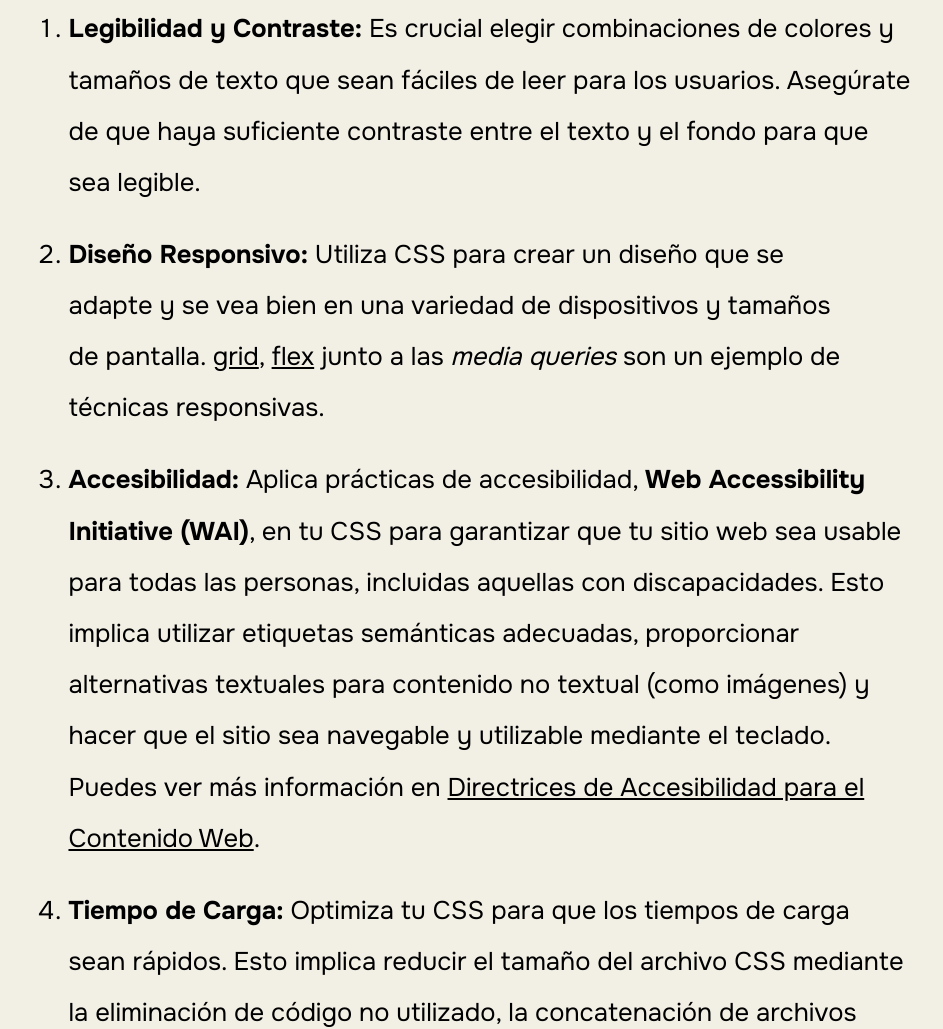
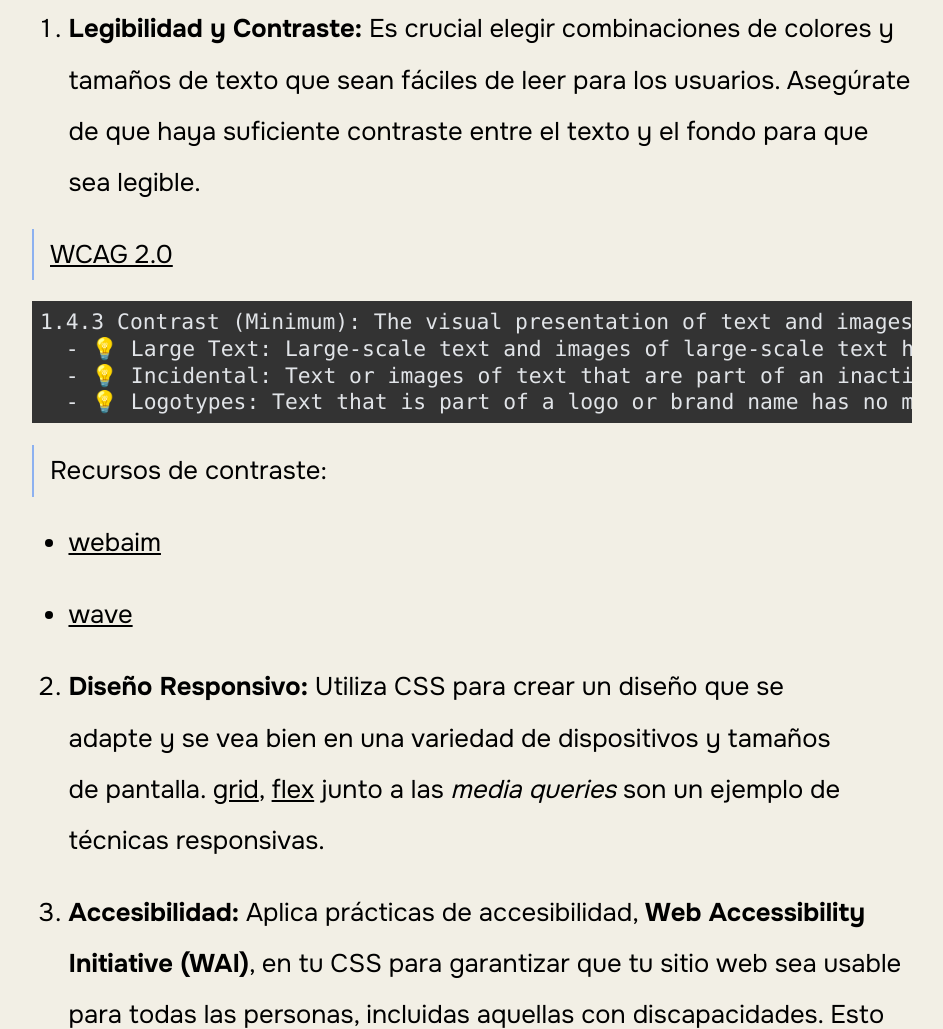
Before and after one commit to webferrol/portfolio-astro, an Astro site: page /posts/css-ux in a window 1280 px wide. Shown: the part 969-1998 px from the top of the page, without its empty margins (168-1111 px from the left). Built offline with nearby package versions, Linux system fonts and the light colour scheme; Astro itself is replaced by a stand-in of ours; code samples lack their colours.

Commit message:
Refactoring code

````diff
--- a/src/components/ui/LoadTheme.tsx
+++ b/src/components/ui/LoadTheme.tsx
@@ -38,7 +38,7 @@ export function LoadTheme() {
   }
 
   return (
-    <button onClick={handleTheme} className={styles.themeToggle}>
+    <button onClick={handleTheme} className={styles.themeToggle} aria-label="Intercambiar tema claro y oscuro">
       <svg width="1rem" xmlns="http://www.w3.org/2000/svg" viewBox="0 0 24 24">
         <path
           className={styles.sun}
--- a/src/content/posts/css-ux.md
+++ b/src/content/posts/css-ux.md
@@ -18,6 +18,20 @@ La **usabilidad en CSS** se refiere a la práctica de utilizar CSS de manera efe
 Aquí hay algunas consideraciones importantes sobre usabilidad en CSS:
 
 1. **Legibilidad y Contraste:** Es crucial elegir combinaciones de colores y tamaños de texto que sean fáciles de leer para los usuarios. Asegúrate de que haya suficiente contraste entre el texto y el fondo para que sea legible.
+
+[WCAG 2.0](https://www.w3.org/TR/WCAG20/#visual-audio-contrast-contrast)
+```
+1.4.3 Contrast (Minimum): The visual presentation of text and images of text has a contrast ratio of at least **4.5:1**, except for the following: (Level AA)
+  - 💡 Large Text: Large-scale text and images of large-scale text have a contrast ratio of at least **3:1**;
+  - 💡 Incidental: Text or images of text that are part of an inactive user interface component, that are pure decoration, that are not visible to anyone, or that are part of a picture that contains significant other visual content, have no contrast requirement.
+  - 💡 Logotypes: Text that is part of a logo or brand name has no minimum contrast requirement.
+```
+
+Recursos de contraste:
+
+  - [webaim](https://webaim.org/resources/contrastchecker/)
+  - [wave](https://wave.webaim.org/standalone)
+
 2. **Diseño Responsivo:** Utiliza CSS para crear un diseño que se adapte y se vea bien en una variedad de dispositivos y tamaños de pantalla. [grid](https://developer.mozilla.org/es/docs/Web/CSS/grid), [flex](https://developer.mozilla.org/es/docs/Web/CSS/flex) junto a las *media queries* son un ejemplo de técnicas responsivas.
 3. **Accesibilidad:** Aplica prácticas de accesibilidad, **Web Accessibility Initiative (WAI)**, en tu CSS para garantizar que tu sitio web sea usable para todas las personas, incluidas aquellas con discapacidades. Esto implica utilizar etiquetas semánticas adecuadas, proporcionar alternativas textuales para contenido no textual (como imágenes) y hacer que el sitio sea navegable y utilizable mediante el teclado. Puedes ver más información en [Directrices de Accesibilidad para el Contenido Web](https://es.wikipedia.org/wiki/Web_Content_Accessibility_Guidelines).
 4. **Tiempo de Carga:** Optimiza tu CSS para que los tiempos de carga sean rápidos. Esto implica reducir el tamaño del archivo CSS mediante la eliminación de código no utilizado, la concatenación de archivos CSS y la minificación del código.
````
